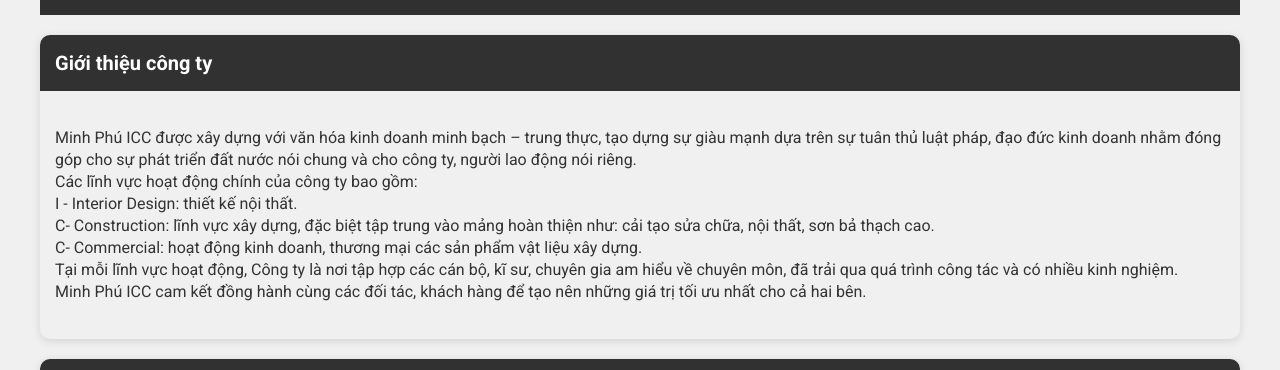
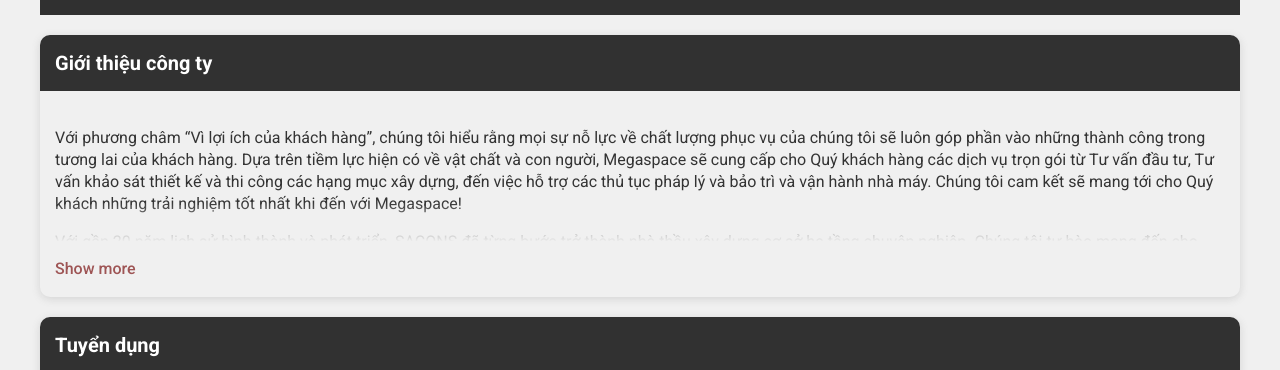
Before and after one commit to Thanhhuyluu/JobSeekerFrontend, a plain HTML site: page company_infor_page.html in a window 1280 px wide. Shown: the part 545-915 px from the top of the page. Drawn offline with Linux system fonts and the light colour scheme.

Commit message:
thêm js phần xem thêm thông tin cho trang company

```diff
--- a/assets/css/company_infor_page.css
+++ b/assets/css/company_infor_page.css
@@ -102,3 +102,79 @@
     margin: 0;
     padding: 0;
 }
+
+
+.company-infor-body-section
+.company-infor-body-section-body {
+    max-height: auto;
+}
+
+
+
+.company-infor-body-section.active
+.company-infor-body-section-body{
+    max-height: 150px;
+    overflow: hidden;
+}
+
+
+
+.company-infor-body-section-body{
+    transition: all linear 0.3s;
+}
+
+
+.company-infor-body-section.active .showmore {
+    display: block;
+}
+
+.company-infor-body-section .showmore {
+    display: none;
+}
+
+
+.company-infor-body-section.active .seeless {
+    display: none;
+}
+
+.company-infor-body-section .seeless {
+    display: block;
+}
+
+.seeless,
+.showmore {
+    padding: 0 15px;
+    font-size: 1.6rem;
+    font-weight: 500;
+    color: rgb(158, 85, 85);
+    margin: 0;
+    user-select: none;
+    padding: 20px 15px;
+
+}
+
+
+.seeless:hover,
+.showmore:hover {
+    cursor: pointer;
+}
+
+.showmore-blur {
+    display: none;
+}
+
+.company-infor-body-section.active .showmore-blur {
+    display: block;
+}
+
+.show-more-action {
+    position: relative;
+}
+
+.show-more-action .showmore-blur {
+    position: absolute;
+    top:-70%;
+    background-image: linear-gradient(rgba(255, 255, 255, 0),#f0f0f0);
+    height: 40px;
+    width: 100%;
+}
--- /dev/null
+++ b/assets/js/company_infor_page.js
@@ -0,0 +1,9 @@
+showmoreActionButton = document.querySelectorAll('.show-more-action-button');
+showmoreSection = document.querySelector('.company-infor-body-section');
+
+showmoreActionButton.forEach(element => {
+    element.addEventListener('click', ()=> {
+        console.log('aloo')
+        showmoreSection.classList.toggle('active');
+    });
+});
--- a/company_infor_page.html
+++ b/company_infor_page.html
@@ -165,17 +165,29 @@
                 </div>
 
                 <div class="company-infor-body">
-                    <div class="company-infor-body-section">
+                    <div class="company-infor-body-section active">
                         <h1 class="company-infor-body-section-heading">Giới thiệu công ty</h1>
                         <div class="company-infor-body-section-body">
-                            <p>Minh Phú ICC được xây dựng với văn hóa kinh doanh minh bạch – trung thực, tạo dựng sự giàu mạnh dựa trên sự tuân thủ luật pháp, đạo đức kinh doanh nhằm đóng góp cho sự phát triển đất nước nói chung và cho công ty, người lao động nói riêng.<br>
-                                Các lĩnh vực hoạt động chính của công ty bao gồm:<br>
-                                I - Interior Design: thiết kế nội thất.<br>
-                                C- Construction: lĩnh vực xây dựng, đặc biệt tập trung vào mảng hoàn thiện như: cải tạo sửa chữa, nội thất, sơn bả thạch cao.<br>
-                                C- Commercial: hoạt động kinh doanh, thương mại các sản phẩm vật liệu xây dựng.<br>
-                                Tại mỗi lĩnh vực hoạt động, Công ty là nơi tập hợp các cán bộ, kĩ sư, chuyên gia am hiểu về chuyên môn, đã trải qua quá trình công tác và có nhiều kinh nghiệm.<br>
-                                Minh Phú ICC cam kết đồng hành cùng các đối tác, khách hàng để tạo nên những giá trị tối ưu nhất cho cả hai bên.</p>
-                               <div class="temp"></div>
+                            <p>Với phương châm “Vì lợi ích của khách hàng”, chúng tôi hiểu rằng mọi sự nỗ lực về chất lượng phục vụ của chúng tôi sẽ luôn góp phần vào những thành công trong tương lai của khách hàng. Dựa trên tiềm lực hiện có về vật chất và con người, Megaspace sẽ cung cấp cho Quý khách hàng các dịch vụ trọn gói từ Tư vấn đầu tư, Tư vấn khảo sát thiết kế và thi công các hạng mục xây dựng, đến việc hỗ trợ các thủ tục pháp lý và bảo trì và vận hành nhà máy. Chúng tôi cam kết sẽ mang tới cho Quý khách những trải nghiệm tốt nhất khi đến với Megaspace!</p>
+                            <div class="temp"></div>
+                            <p>Với gần 20 năm lịch sử hình thành và phát triển, SACONS đã từng bước trở thành nhà thầu xây dựng cơ sở hạ tầng chuyên nghiệp. Chúng tôi tự hào mang đến cho khách hàng các sản phẩm và dịch vụ xây dựng chất lượng cao trong các lĩnh vực giao thông, năng lượng và công nghiệp. Hoạt động kinh doanh bền vững được xây dựng trên nền tảng của sự tin tưởng và và hướng tới khách hàng. Chúng tôi luôn nỗ lực để hiện thực hóa các cam kết với khách hàng trong từng dự án.</p>
+ <div class="temp"></div>
+                            <p>Viện Y học lao động và Công nghệ môi trường (Institure of Occupational Medicine and Environmental Technology) trực thuộc Hội bảo vệ thiên nhiên và môi trường Việt Nam được thành lập theo quyết định số 85/QĐ-HMTg ngày 23 tháng 6 năm 2021 của Hội Bảo vệ Thiên nhiên Môi trường Việt Nam.</p>
+                            <p>+ Tên cơ quan: Viện y học lao động và công nghệ Môi trường</p>
+                            <p>+ Tên cơ quan chủ quản: Hội bảo vệ thiên nhiên và Môi trường Việt Nam</p>
+                            <p>+ Tên giao dịch quốc tế : Institure of Occupational Medicine and Environmental Technology</p>
+                            <p>+ Tên viết tắt : ETOHI</p>
+                            <p>+ Ngày thành lập : 23/6/2021</p>
+                            <p>+ Trụ sở chính: Số 13, BT4-3 Khu nhà ở Trung Văn, đường Trung Văn, Phường Trung Văn, quận Nam Từ Liêm, Hà Nội</p>
+                            <p>+ Trụ sở PTN: Khu biệt thự Geleximco Lê Trọng Tấn, P. Dương Nội, Q. Hà Đông, TP. Hà Nội</p>
+                            <p>+ Điện thoại: 0866992688</p>
+                            <p>+ Website: etohi.vn</p>
+                            <div class="temp"></div>
+                        </div>
+                        <div class="show-more-action">
+                            <div class="showmore-blur"></div>
+                            <p class="showmore show-more-action-button">Show more</p>
+                            <p class="seeless show-more-action-button">See less</p>
                         </div>
 
                     </div>
@@ -381,4 +393,5 @@
         </footer>
     </div>
 </body>
+<script src="/assets/js/company_infor_page.js"></script>
 </html>
```
